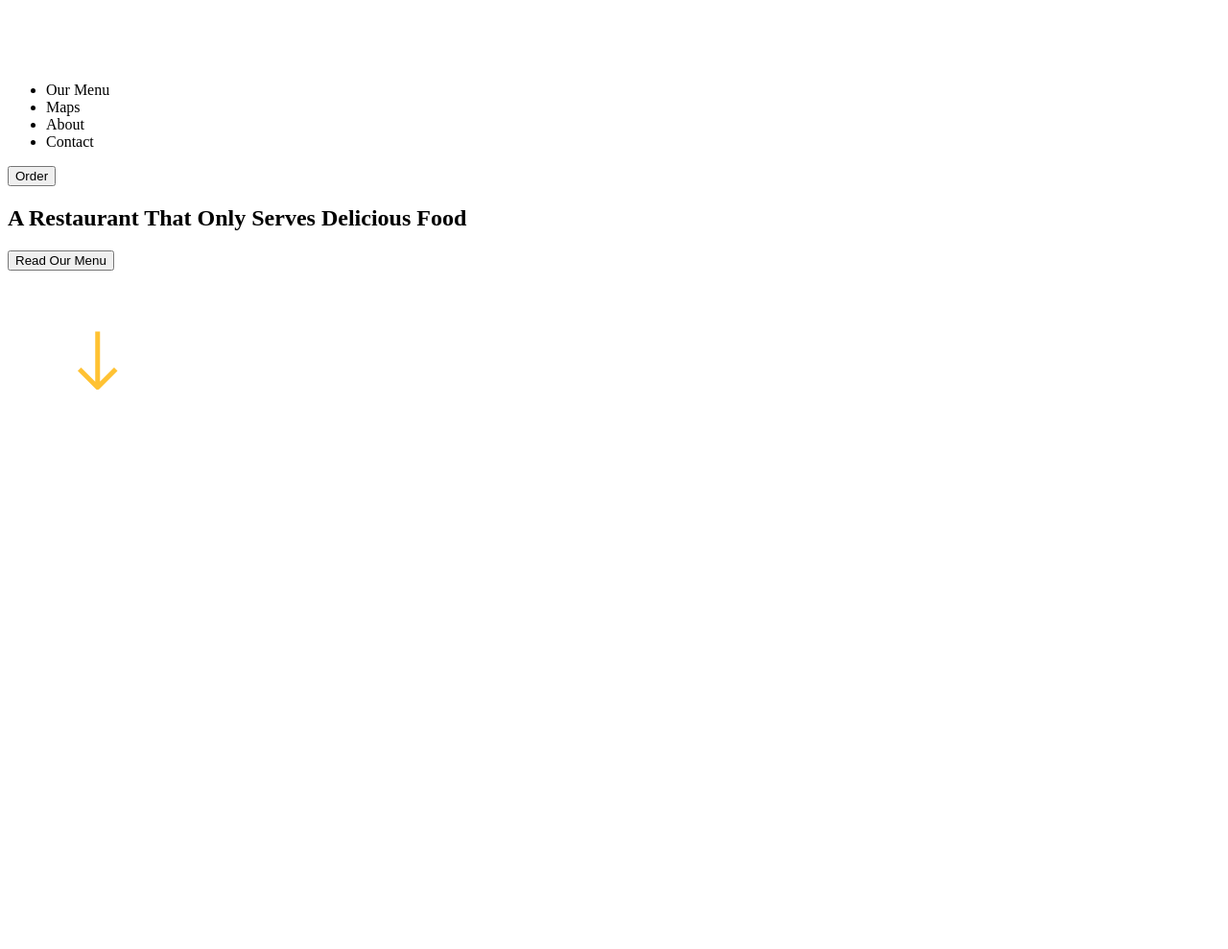
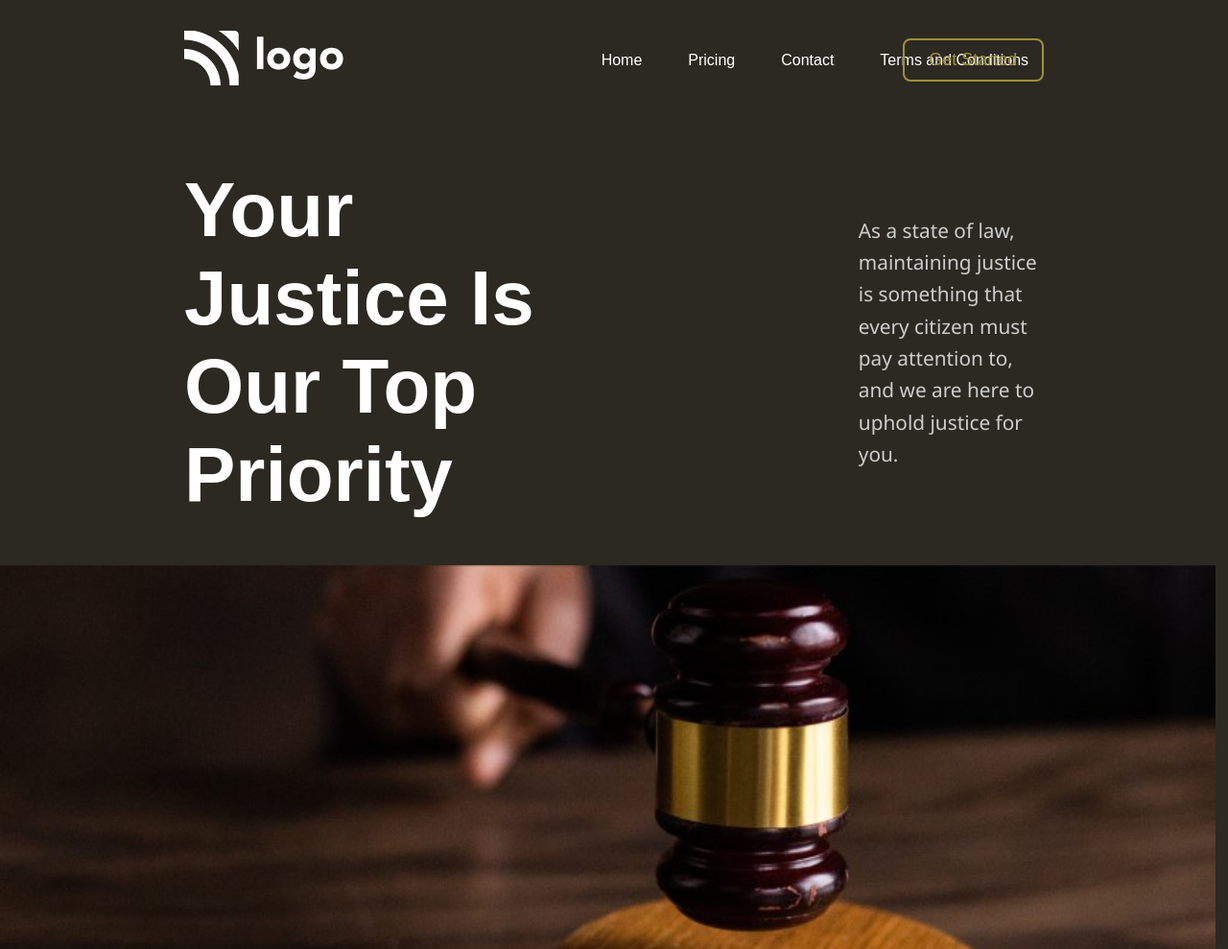
Before and after one commit to ShubhamVsCode/Project-3-Court-Justice, a plain HTML site: page index.html in a window 1280 px wide. Shown: the whole page at 96% size. Before the commit the page ends 800 px from the top, so only its background shows below. Drawn offline with Linux system fonts and the light colour scheme; a web font is replaced by a local one.

Commit message:
Completed Full Website and added readme file also

```diff
--- /dev/null
+++ b/css/style.css
@@ -0,0 +1,70 @@
+* {
+  margin: 0;
+  padding: 0;
+  font-family: "Red Rose", Arial, Helvetica, sans-serif;
+}
+
+body {
+  background: #2b2922;
+  color: #fff;
+  padding: 0 12rem;
+}
+
+.container {
+}
+
+.navbar {
+  display: flex;
+  align-items: center;
+  justify-content: space-between;
+  margin: 2rem 0;
+}
+
+.list {
+  display: flex;
+  align-items: center;
+  justify-content: space-between;
+  gap: 3rem;
+  list-style: none;
+  margin-right: -25rem;
+}
+
+.button {
+  border: 2px solid #a08f36;
+  border-radius: 8px;
+  font-size: 18px;
+  padding: 0.6rem 1.6rem;
+  background: transparent;
+  color: #a08f36;
+}
+
+.hero-top {
+  display: flex;
+  align-items: center;
+  justify-content: space-evenly;
+  gap: 3rem;
+  margin: 5rem 0 3rem;
+}
+
+.hero-heading {
+  font-size: 5rem;
+}
+
+.hero-description {
+  font-size: 1.3rem;
+  line-height: 1.6;
+  font-weight: 400;
+  color: #cdcdcd;
+  font-family: "Segoe UI", Tahoma, Geneva, Verdana, sans-serif;
+  padding-left: 15rem;
+  width: 62%;
+}
+
+.hero-bottom {
+  width: 99vw;
+  height: 50vh;
+  background: url(../assets/imageee.jpg);
+  background-repeat: no-repeat;
+  background-size: cover;
+  margin: 0 -12rem;
+}
--- a/index.html
+++ b/index.html
@@ -4,7 +4,7 @@
     <meta charset="UTF-8" />
     <meta http-equiv="X-UA-Compatible" content="IE=edge" />
     <meta name="viewport" content="width=device-width, initial-scale=1.0" />
-    <link rel="stylesheet" href="style.css" />
+    <link rel="stylesheet" href="./css/style.css" />
     <!-- Red Rose Font -->
     <link rel="preconnect" href="https://fonts.googleapis.com" />
     <link rel="preconnect" href="https://fonts.gstatic.com" crossorigin />
@@ -19,7 +19,7 @@
       href="https://fonts.googleapis.com/css2?family=Dela+Gothic+One&display=swap"
       rel="stylesheet"
     />
-    <title>Document</title>
+    <title>Court Justice</title>
   </head>
   <body>
     <div class="container">
@@ -30,28 +30,30 @@
           </div>
           <div>
             <ul class="list">
-              <li class="list-item">Our Menu</li>
-              <li class="list-item">Maps</li>
-              <li class="list-item">About</li>
+              <li class="list-item">Home</li>
+              <li class="list-item">Pricing</li>
               <li class="list-item">Contact</li>
+              <li class="list-item">Terms and Conditions</li>
             </ul>
           </div>
           <div>
-            <button class="button-small">Order</button>
+            <button class="button">Get Started</button>
           </div>
         </nav>
       </section>
       <!-- Hero Section -->
       <section aria-label="hero">
         <div class="hero">
-          <h1 class="hero-heading">
-            A Restaurant That Only Serves Delicious Food
-          </h1>
-          <button class="button-large">Read Our Menu</button>
-          <div class="bottom">
-            <div>
-              <img src="./assets/scrool.png" alt="bottom-logo" />
-            </div>
+          <div class="hero-top">
+            <h1 class="hero-heading">Your Justice Is Our Top Priority</h1>
+            <p class="hero-description">
+              As a state of law, maintaining justice is something that every
+              citizen must pay attention to, and we are here to uphold justice
+              for you.
+            </p>
+          </div>
+          <div class="hero-bottom">
+            <!-- <img src="./imageee.jpg" alt="courtroom" /> -->
           </div>
         </div>
       </section>
--- a/sandbox.config.json
+++ /dev/null
@@ -1,3 +0,0 @@
-{
-  "template": "static"
-}
```
Also changed, not shown: package.json (deleted, +0 -24 lines), test.html (deleted, +0 -12 lines), README.md, assets/bg.webp (added), assets/imageee.jpg (added), assets/scrool.png (deleted), readmeImages/completedScreenshot.jpg (added), readmeImages/css-3.png (added), readmeImages/html-5.png (added), style.css (deleted), thumbnail.png (deleted), 1 other file.
